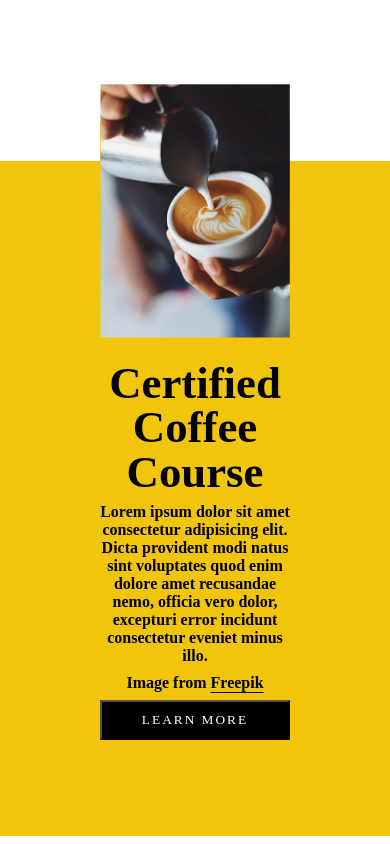
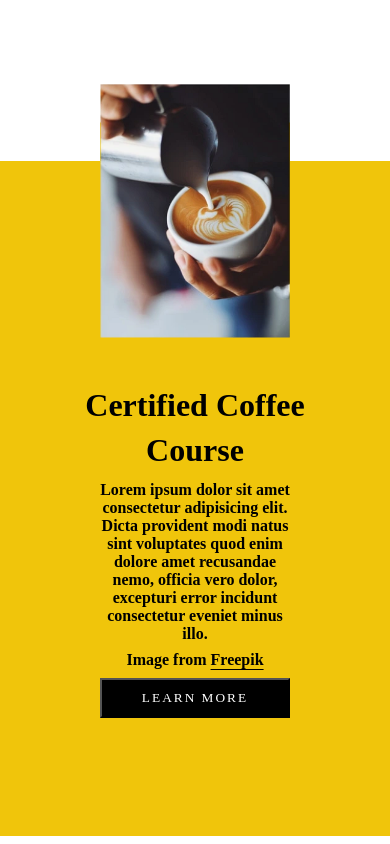
Before and after one commit to GeeksterVatsa/Project--media-query, a plain HTML site: page index.html in a window 390 px wide. Drawn offline with Linux system fonts and the light colour scheme; a web font is replaced by a local one.

Commit message:
Update style.css

```diff
--- a/style.css
+++ b/style.css
@@ -125,7 +125,7 @@
         align-items: center;
         justify-content: center;
         margin-top: 10vh;
-        max-height: 80vh;
+        max-height: 100vh;
         /* gap: vh; */
     }
     .image img{
@@ -140,5 +140,8 @@
         gap: 1vh;
         margin-bottom: 24px;
     }
+    .heading h1{
+        font-size: revert;
+    }
 
 }
```
